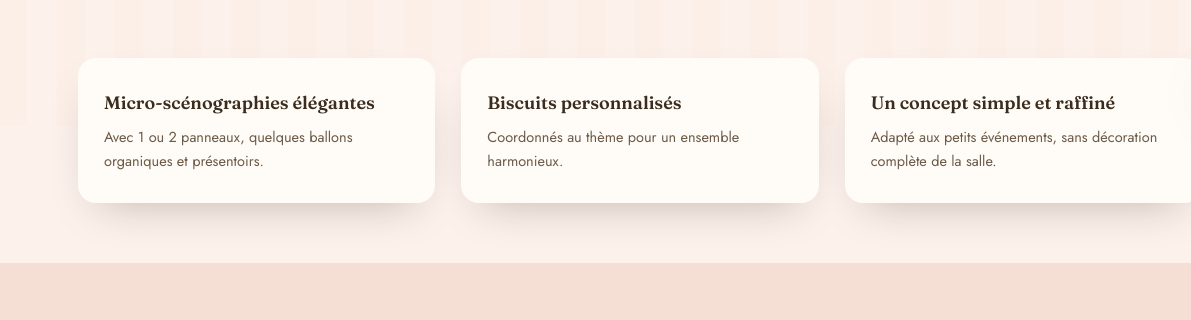
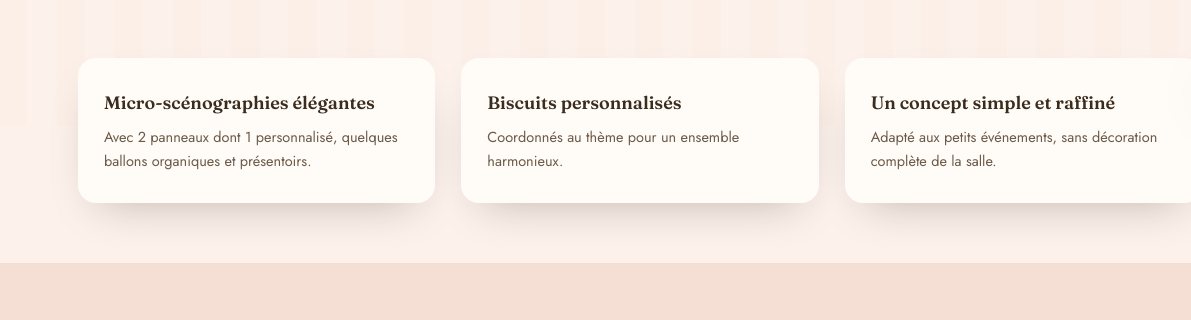
Before and after one commit to ComparePrime/jolie-creation.com, a website: page micro-scenographies.html in a window 1280 px wide. Shown: the part 674-994 px from the top of the page, 0-1191 px from the left. Drawn offline with Linux system fonts and the light colour scheme.

Commit message:
Update micro-scenographies.html

```diff
--- a/micro-scenographies.html
+++ b/micro-scenographies.html
@@ -78,7 +78,7 @@
       <div class="values-grid grid-3">
         <div class="value-card">
           <h3>Micro-scénographies élégantes</h3>
-          <p>Avec 1 ou 2 panneaux, quelques ballons organiques et présentoirs.</p>
+          <p>Avec 2 panneaux dont 1 personnalisé, quelques ballons organiques et présentoirs.</p>
         </div>
         <div class="value-card">
           <h3>Biscuits personnalisés</h3>
```
